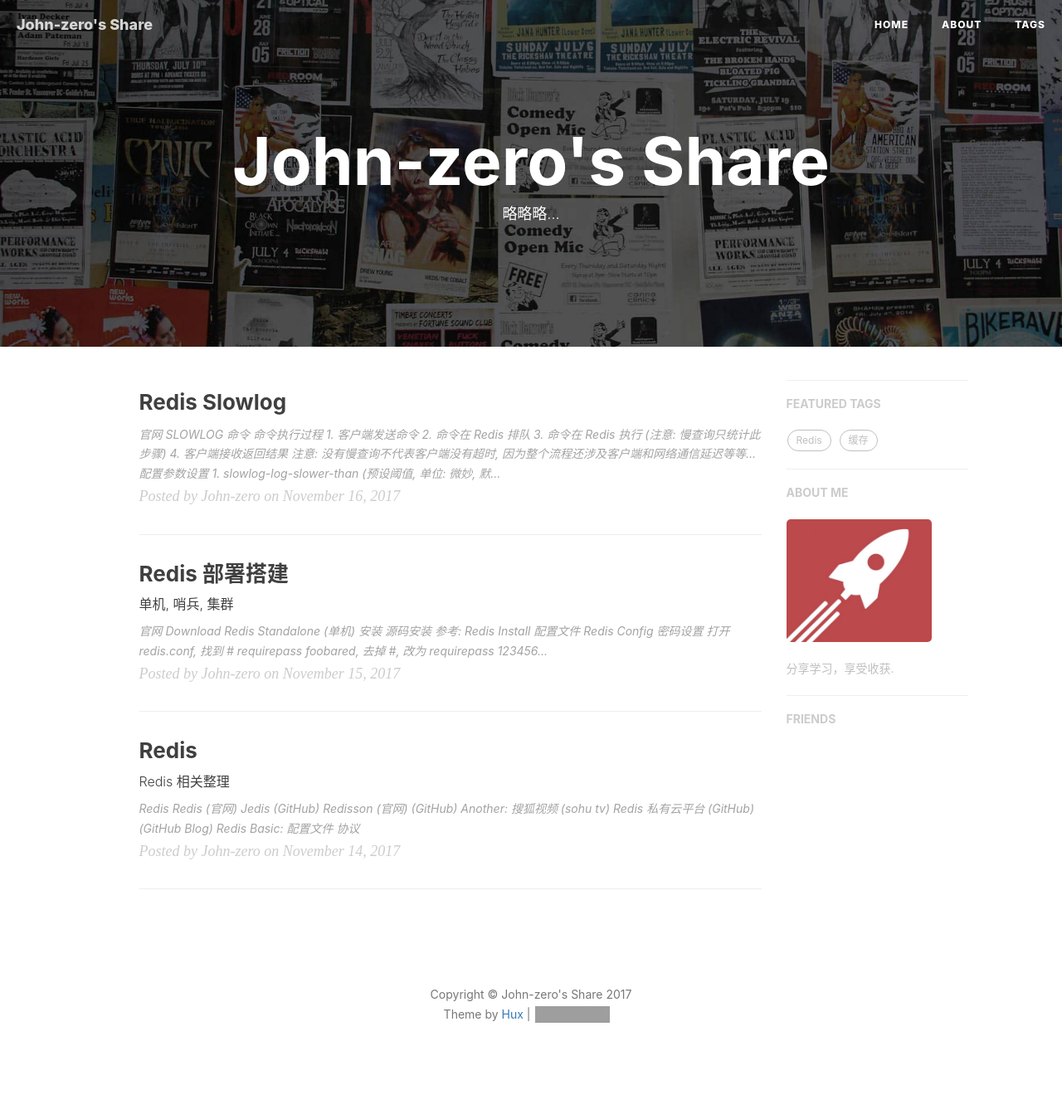
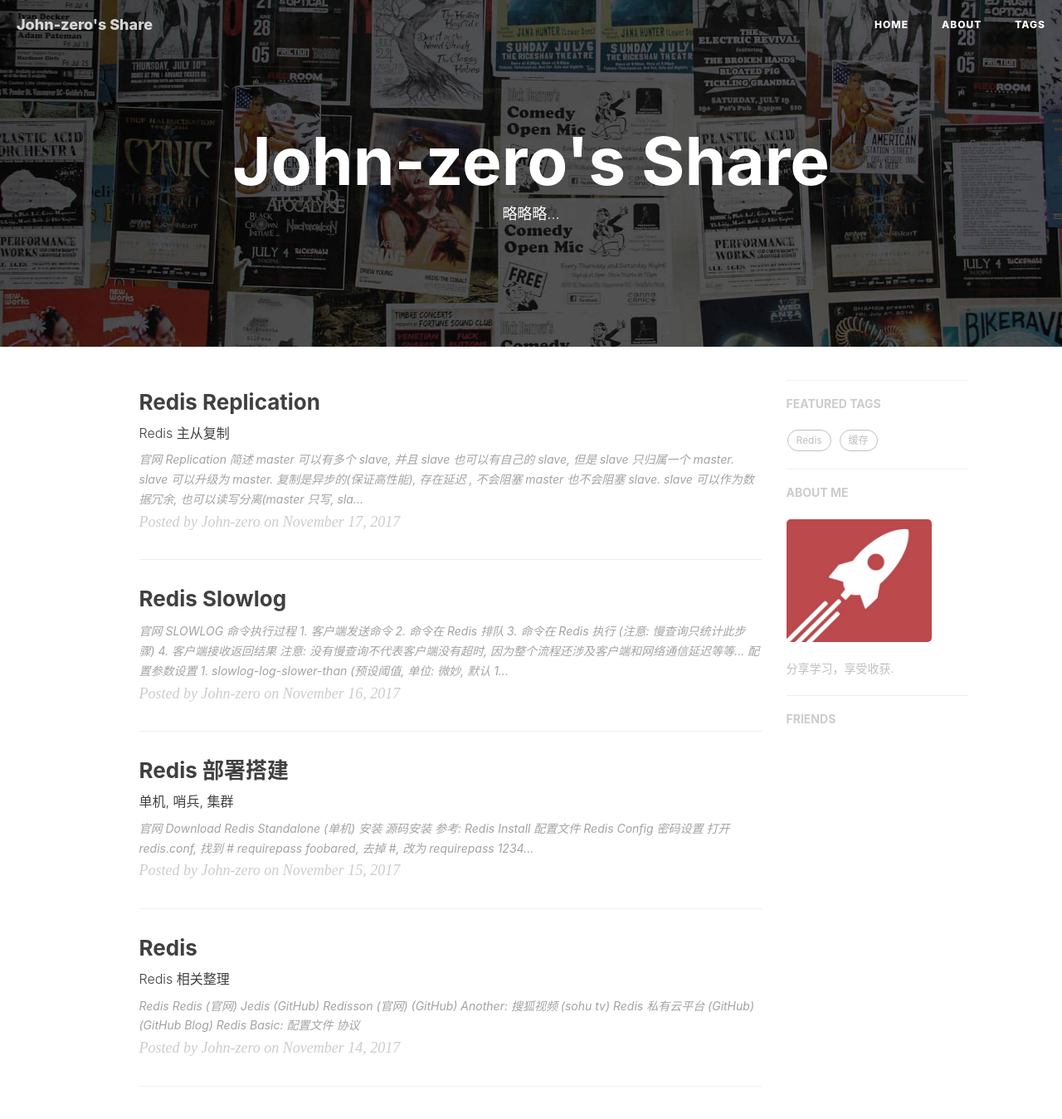
Before and after one commit to John-zero/John-zero.github.io, a Jekyll site: the page built from index.html, in a window 1280 px wide and 1400 px high. Shown: the top 1349 px of the window at 83% size. Built offline with Jekyll 4.4.1, drawn with Linux system fonts in a browser that asks for light colours; nearby versions of some CDN libraries; the list of posts is cut into pages by our own code; comment, search, counter and statistics services are not loaded; some of the changed lines change nothing that is shown; grey boxes are pictures that could not be loaded.

Commit message:
add replication

```diff
--- a/_posts/2017-11-15-redis-deployment.markdown
+++ b/_posts/2017-11-15-redis-deployment.markdown
@@ -15,6 +15,7 @@
 
 <a href="https://redis.io/download" target="_blank">官网 Download</a>
 
+***
 
 ## Redis Standalone (单机)
 
--- a/_posts/2017-11-16-redis-slowlog.markdown
+++ b/_posts/2017-11-16-redis-slowlog.markdown
@@ -12,7 +12,7 @@
 
 
 
-<a href="https://redis.io/commands/slowlog" target="_blank">官网 SLOWLOG 命令</a>
+<a href="https://redis.io/commands/slowlog" target="_blank">官网 SLOWLOG</a>
 
 ***
 
--- /dev/null
+++ b/_posts/2017-11-17-redis-replication.markdown
@@ -0,0 +1,143 @@
+---
+layout:     	post
+title:        	"Redis Replication"
+subtitle:     	"Redis 主从复制"
+date:         	2017-11-17
+author:       	"John-zero"
+header-img: 	"img/post-bg-android.jpg"
+tags:
+    - Redis
+    - 缓存
+---
+
+
+
+<a href="https://redis.io/topics/replication" target="_blank">官网 Replication</a>
+
+***
+
+## 简述
+
+	master 可以有多个 slave, 并且 slave 也可以有自己的 slave, 但是 slave 只归属一个 master.
+
+	slave 可以升级为 master.
+
+	复制是异步的(保证高性能), 存在延迟 , 不会阻塞 master 也不会阻塞 slave.
+
+	slave 可以作为数据冗余, 也可以读写分离(master 只写, slave 只读).
+
+	...
+
+***
+
+## 建立主从
+
+	master 主机执行:
+		redis-server --port 6379
+
+	slave 从机执行:
+		redis-server --port 6380
+
+		slaveof 127.0.0.1 6379
+			提示 OK
+
+		info replication
+			# Replication
+			role:slave
+			master_host:127.0.0.1
+			master_port:6379
+			master_link_status:up
+
+	master 主机执行:
+		info replication
+			# Replication
+			role:master
+			connected_slaves:1
+			slave0:ip=127.0.0.1,port=6380,state=online,offset=14,lag=0
+
+		SET redis master-slave
+			提示 OK
+
+	slave 从机执行:
+		GET redis
+			"master-slave"
+
+		SET hello world
+			提示 (error) READONLY You can't write against a read only slave.
+			意思就是 slave 只读, 这个由 redis.conf 的 slave-read-only yes 控制 (不建议修改该配置为 no)
+
+	主从端口映射:
+		netstat
+
+			Proto Recv-Q Send-Q Local Address           Foreign Address         State
+			tcp        0      0 localhost:57900         localhost:6380          ESTABLISHED
+			tcp        0      0 localhost:6380          localhost:57900         ESTABLISHED
+			tcp        0      0 localhost:43850         localhost:6379          ESTABLISHED
+			tcp        0      0 localhost:43792         localhost:6379          ESTABLISHED
+			tcp        0      0 localhost:6379          localhost:43792         ESTABLISHED
+			tcp        0      0 localhost:6379          localhost:43850         ESTABLISHED
+
+***
+
+## 断开主从
+
+	slave 从机执行:
+		slaveof no one
+
+		断开后, 该 slave 从机升级为 master 主节点
+
+***
+
+## 切换 master
+
+	slave 从机执行:
+		slaveof 127.0.0.2 6379
+
+		切换后, 该 slave 会删除当前所有数据, 然后重新同步新 master 的数据
+
+***
+
+## 数据同步
+
+	注意: master 异步发送给 slave, slave 是主线程执行复制命令
+
+	全量复制
+		...
+
+	部分复制
+		...
+
+	master 主机执行:
+		info replication
+			# Replication
+			role:master
+			connected_slaves:1
+			slave0:ip=127.0.0.1,port=6380,state=online,offset=14,lag=0
+
+			可以看到 slave 当前复制的信息
+
+***
+
+## 主从心跳
+
+	心跳频率在 redis.conf 中的 repl-ping-slave-period 10
+
+***
+
+## 应用场景
+
+	读写分离
+
+		存在问题:
+
+			主从数据延迟
+				如果是强一致性读, 那么建议应用直接 master 中读吧
+
+			读到过期数据 (V3.2 + 版本已经解决该问题)
+
+			从节点故障
+				客户端维护切换到其他 slave 从节点
+
+	数据冗余
+
+		当 master 主节点故障后, 将该 slave 从节点升级为 master 主节点来实现高可用高可靠
```
